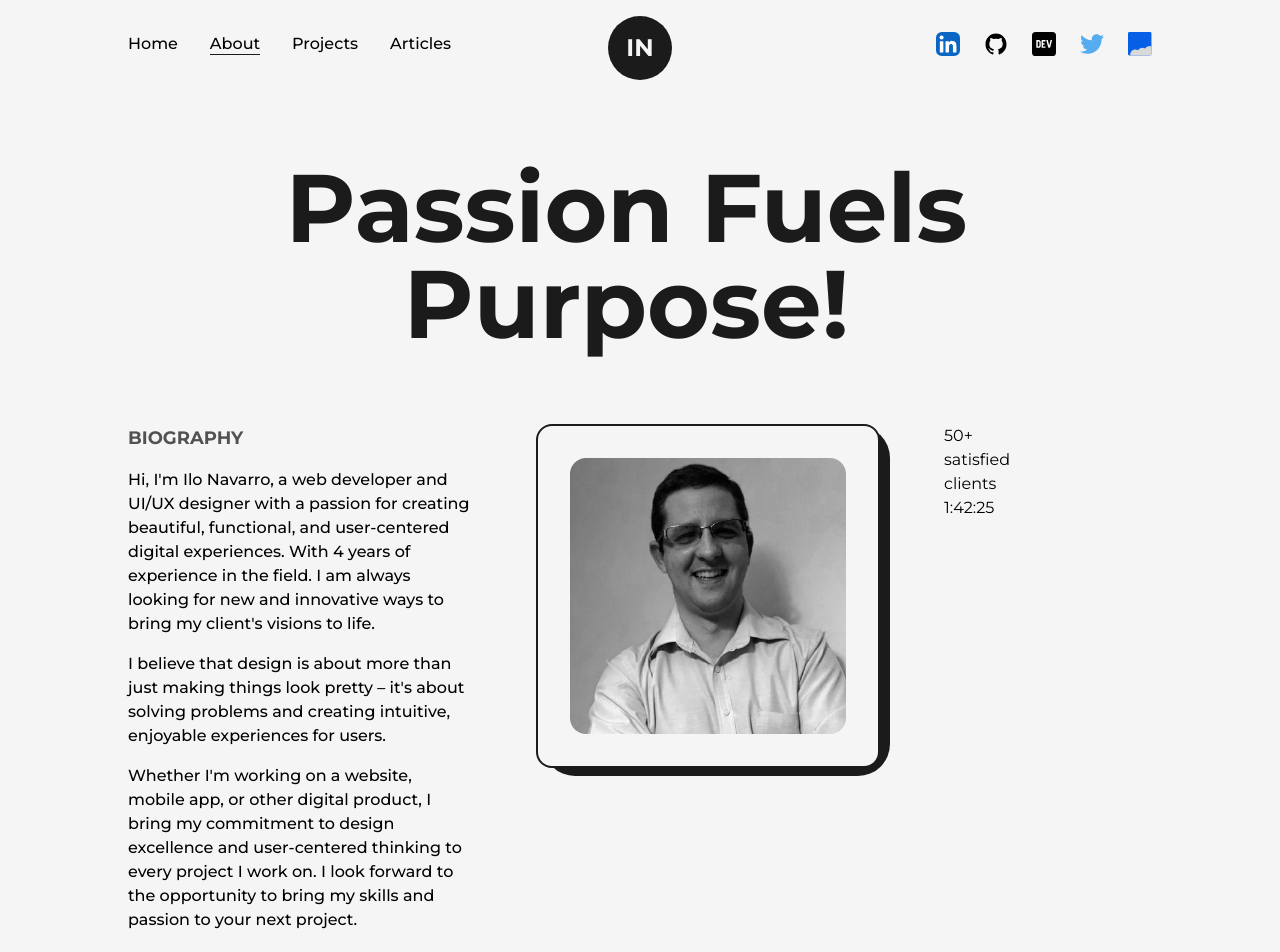
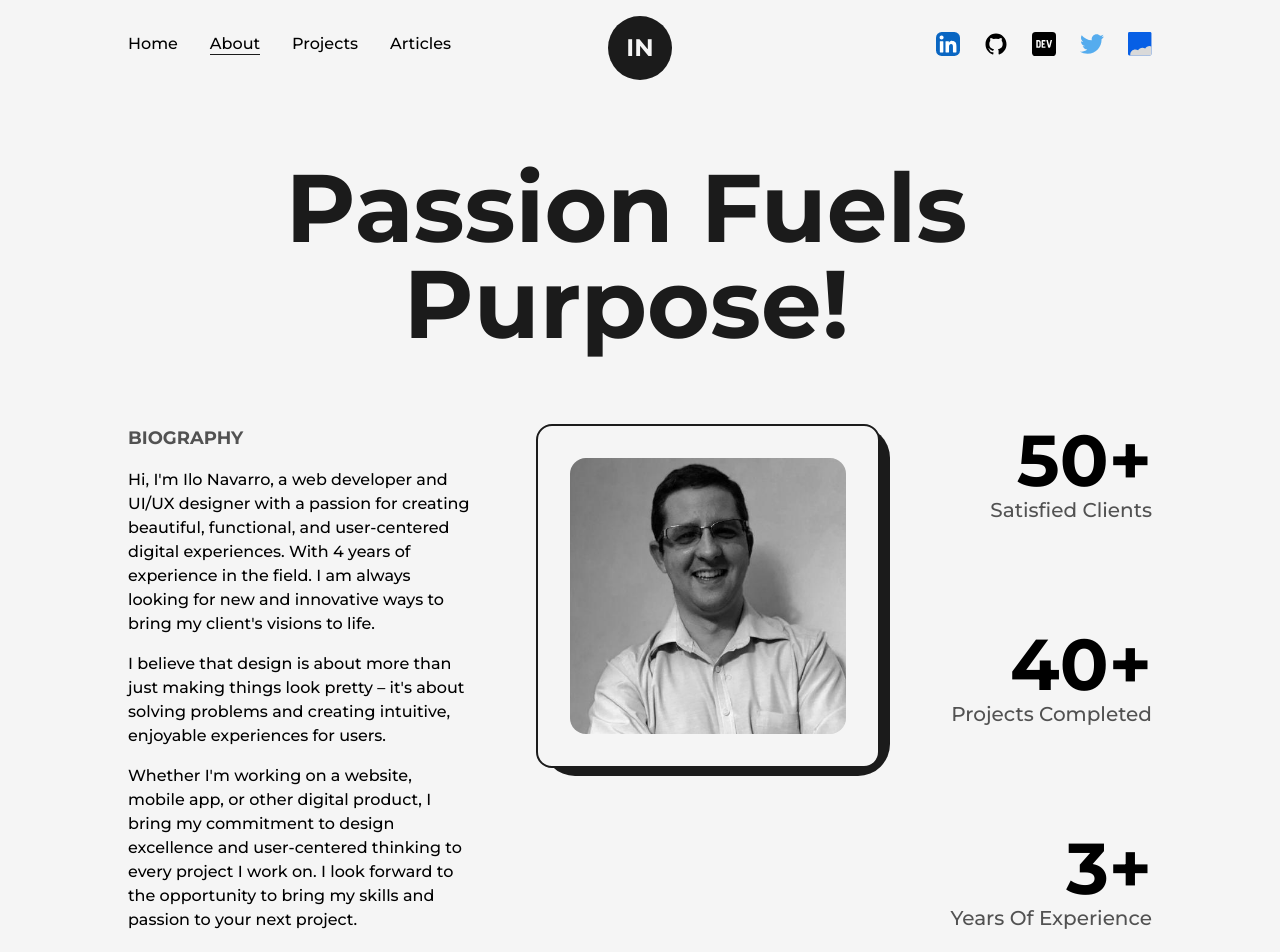
Before and after one commit to ilonavarro/portfolioCopy, a Next.js app: page /about in a window 1280 px wide. Shown: the top 952 px of the page. Built offline with nearby package versions, Linux system fonts and the light colour scheme.

Commit message:
updated framer motion and finished about page

```diff
--- a/package.json
+++ b/package.json
@@ -12,7 +12,7 @@
     "autoprefixer": "10.4.14",
     "eslint": "8.40.0",
     "eslint-config-next": "13.4.2",
-    "framer-motion": "^10.12.11",
+    "framer-motion": "^10.12.12",
     "next": "13.4.2",
     "postcss": "8.4.23",
     "react": "18.2.0",
--- a/src/app/about/page.js
+++ b/src/app/about/page.js
@@ -2,11 +2,13 @@ import AnimatedText from '@/components/AnimatedText'
 import Layout from '@/components/Layout'
 import Image from 'next/image'
 import profilePic from '../../../public/images/profile/ilo.jpg'
+import AnimatedNumbers from '@/components/AnimatedNumbers'
 
 export const metadata = {
   title: 'About',
   description: 'Generated by create next app'
 }
+
 export default function About() {
   return (
     <main className='flex w-full flex-col items-center justify-center'>
@@ -45,11 +47,10 @@ export default function About() {
               priority={true}
             />
           </div>
-          <div>
-            <div>
-              <span>50+</span>
-              <h2>satisfied clients 1:42:25</h2>
-            </div>
+          <div className='col-span-2 flex flex-col items-end justify-between'>
+            <AnimatedNumbers value={50} text={'satisfied clients'} />
+            <AnimatedNumbers value={40} text={'projects completed'} />
+            <AnimatedNumbers value={3} text={'years of experience'} />
           </div>
         </div>
       </Layout>
--- /dev/null
+++ b/src/components/AnimatedNumbers/index.js
@@ -0,0 +1,30 @@
+'use client'
+import { useEffect, useRef } from 'react'
+import { useMotionValue, useSpring, useInView } from 'framer-motion'
+export default function AnimatedNumbers({ value, text }) {
+  const ref = useRef(null)
+
+  const motionValue = useMotionValue(0)
+  const springValue = useSpring(motionValue, { duration: 3000 })
+  const isInView = useInView(ref, { once: true })
+
+  useEffect(() => {
+    isInView && motionValue.set(value)
+  }, [isInView, value, motionValue])
+
+  useEffect(() => {
+    springValue.on('change', latest => {
+      if (ref.current && latest.toFixed(0) <= value) {
+        ref.current.textContent = latest.toFixed(0)
+      }
+    })
+  }, [springValue, value])
+  return (
+    <div className='flex flex-col items-end justify-center'>
+      <span className='inline-block text-7xl font-bold'>
+        <span ref={ref}>{value}</span>+
+      </span>
+      <h2 className='text-xl font-medium capitalize text-dark/75'>{text}</h2>
+    </div>
+  )
+}
```
Also changed, not shown: 1 other file (tests, documents, lock files or other folders).
